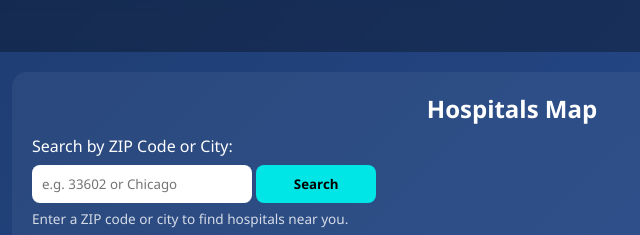
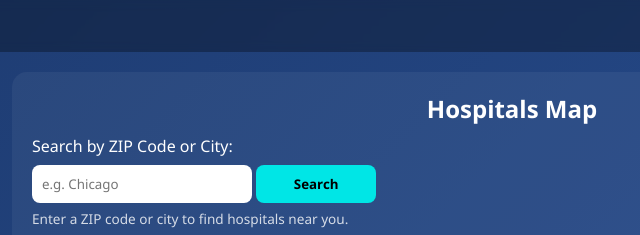
Before and after one commit to Coder-13-11/health-for-all, a plain HTML site: page index.html in a window 1280 px wide. Shown: the top 235 px of the page, 128-768 px from the left. Drawn offline with nearby package versions, Linux system fonts and the light colour scheme.

Commit message:
Update placeholder text for location search input

```diff
--- a/index.html
+++ b/index.html
@@ -44,7 +44,7 @@ label{display:block;margin-top:10px;}
 <section id="mapTab" class="active">
   <h2 class="center">Hospitals Map</h2>
   <label>Search by ZIP Code or City:</label>
-  <input type="text" id="locationSearch" placeholder="e.g. 33602 or Chicago" style="max-width:220px;" onkeydown="if(event.key==='Enter')searchByLocation()">
+  <input type="text" id="locationSearch" placeholder="e.g. Chicago" style="max-width:220px;" onkeydown="if(event.key==='Enter')searchByLocation()">
   <button onclick="searchByLocation()" style="max-width:120px;">Search</button>
   <p id="locationStatus" style="font-size:0.85rem;margin-top:6px;opacity:0.8;">Enter a ZIP code or city to find hospitals near you.</p>
   <label>Radius (miles):</label>
```
